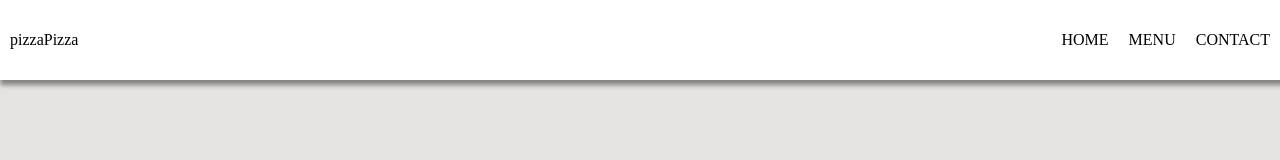
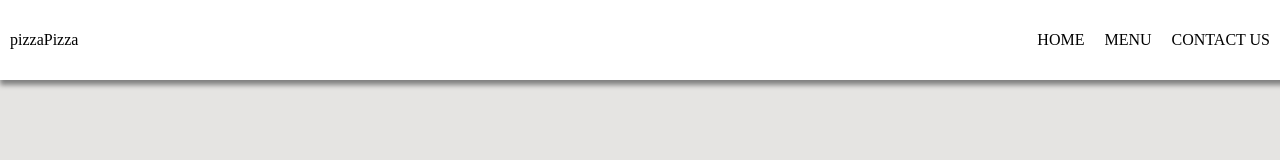
Before and after one commit to SomtoJF/Restaurant, a website built with webpack: page dist/index.html in a window 1280 px wide. Built offline with nearby package versions, Linux system fonts and the light colour scheme.

Commit message:
Add css loaders

```diff
--- a/package.json
+++ b/package.json
@@ -19,6 +19,8 @@
   },
   "homepage": "https://github.com/SomtoJF/Restaurant#readme",
   "devDependencies": {
+    "css-loader": "^6.7.1",
+    "style-loader": "^3.3.1",
     "webpack": "^5.74.0",
     "webpack-cli": "^4.10.0"
   }
--- a/src/index.js
+++ b/src/index.js
@@ -7,7 +7,7 @@ let createNav = (function(){
     logo.textContent = 'pizzaPizza';
     logo.setAttribute('id', 'logo');
     let ul = document.createElement('ul');
-    let navLinks = ['HOME', 'MENU', 'CONTACT'];
+    let navLinks = ['HOME', 'MENU', 'CONTACT US'];
     let li;
     for(let i = 0; i < 3; i++){
         li = document.createElement('li');
```
Also changed, not shown: dist/index.html, dist/main.js, src/Resources/fernando-andrade-_P76trHTWDE-unsplash-removebg-preview.png (added), src/Resources/saahil-khatkhate-kfDsMDyX1K0-unsplash-removebg-preview.png (added), src/Resources/sahal-hameed-Nq9KlQTTEbQ-unsplash-removebg-preview.png (added), src/Resources/saundarya-srinivasan-60nzTP7_hMQ-unsplash-removebg-preview.png (added), src/Resources/shourav-sheikh-a66sGfOnnqQ-unsplash-removebg-preview.png (added), 1 other file.
